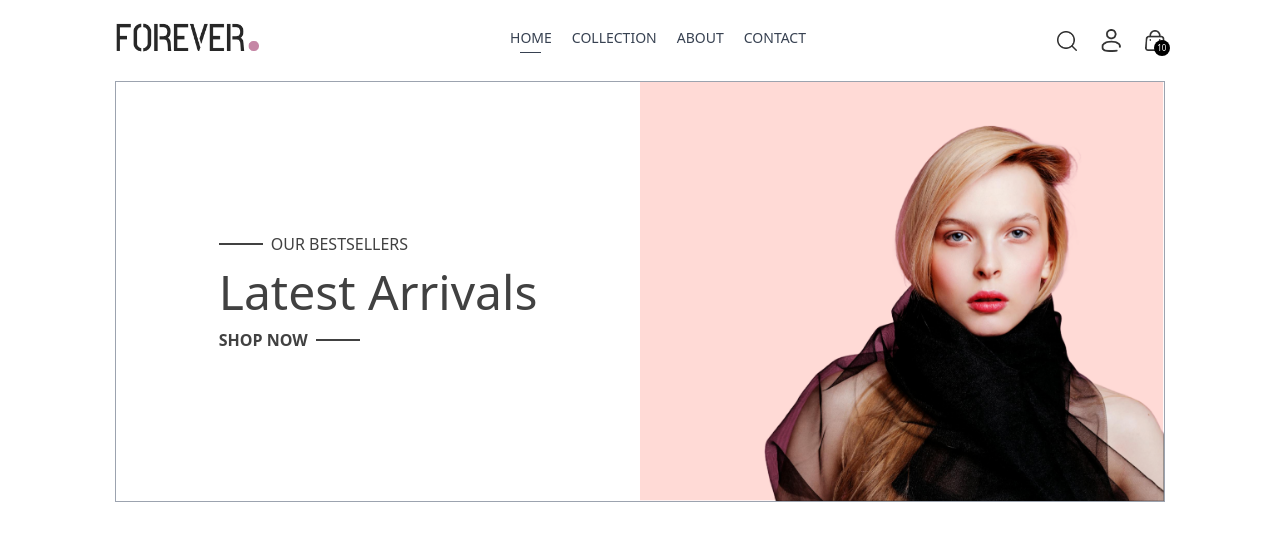
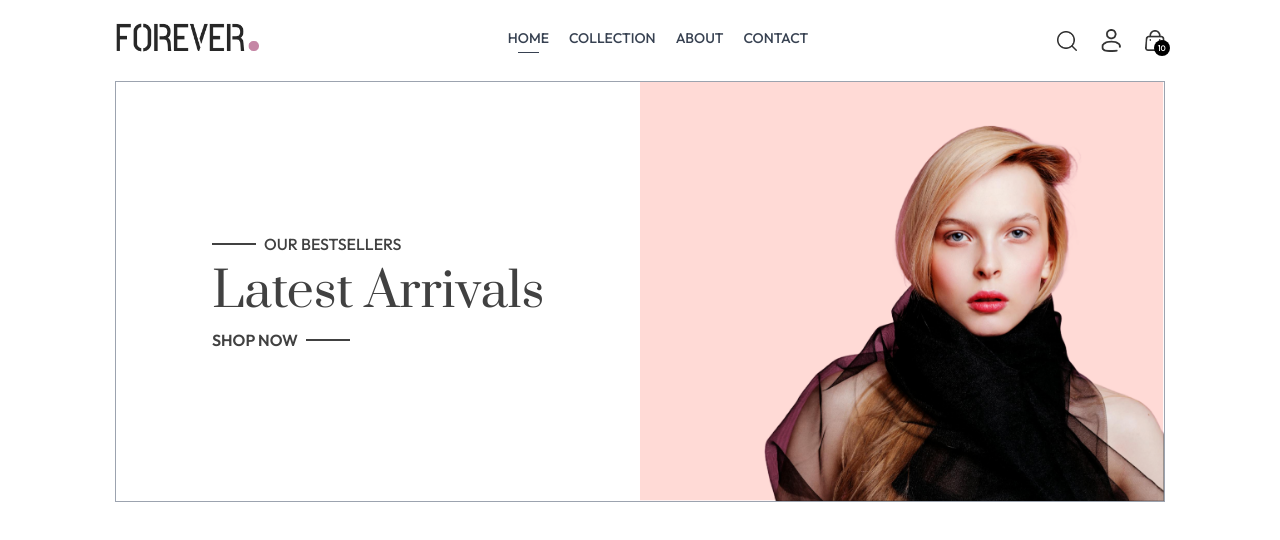
Before and after one commit to amanxsyed/E-commerce-Store-Web-App, a React (Vite) app in the folder Frontend/: page / in a window 1280 px wide. Shown: the top 540 px of the page. Built offline with nearby package versions, Linux system fonts and the light colour scheme.

Commit message:
Add Prata and Outfit fonts

```diff
--- a/Frontend/src/components/Hero.jsx
+++ b/Frontend/src/components/Hero.jsx
@@ -12,7 +12,7 @@ const Hero = () => {
                     <p className='font-medium text-sm md:text-base '>OUR BESTSELLERS</p>
 
                 </div>
-                <h1 className='text-3xl sm:py-3 lg:text-5xl leading-relaxed '>Latest Arrivals</h1>
+                <h1 className='text-3xl sm:py-3 lg:text-5xl leading-relaxed prata-regular '>Latest Arrivals</h1>
                 <div className='flex items-center gap-2'>
                     <p className='font-semibold text-sm md:text-base'>SHOP NOW</p>
                     <p className='w-8 md:w-11 h-[2px] bg-[#414141]'></p>
--- a/Frontend/src/index.css
+++ b/Frontend/src/index.css
@@ -1,3 +1,4 @@
+@import url('https://fonts.googleapis.com/css2?family=Outfit:wght@100..900&family=Prata&display=swap');
 @tailwind base;
 @tailwind components;
 @tailwind utilities;
@@ -5,3 +6,11 @@
 a.active hr{
     display: block;
 }
+*{
+    font-family: 'Outfit';
+}
+.prata-regular {
+    font-family: "Prata", serif;
+    font-weight: 400;
+    font-style: normal;
+}
```
